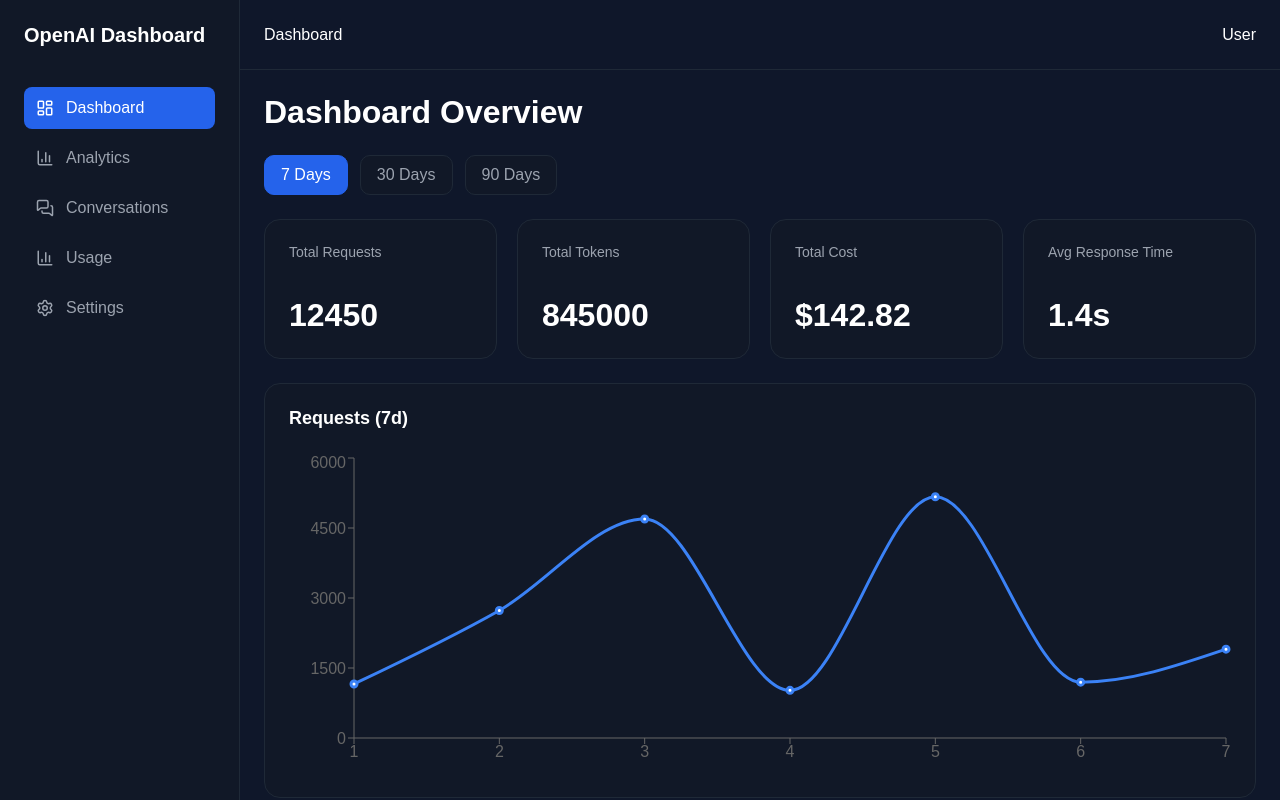
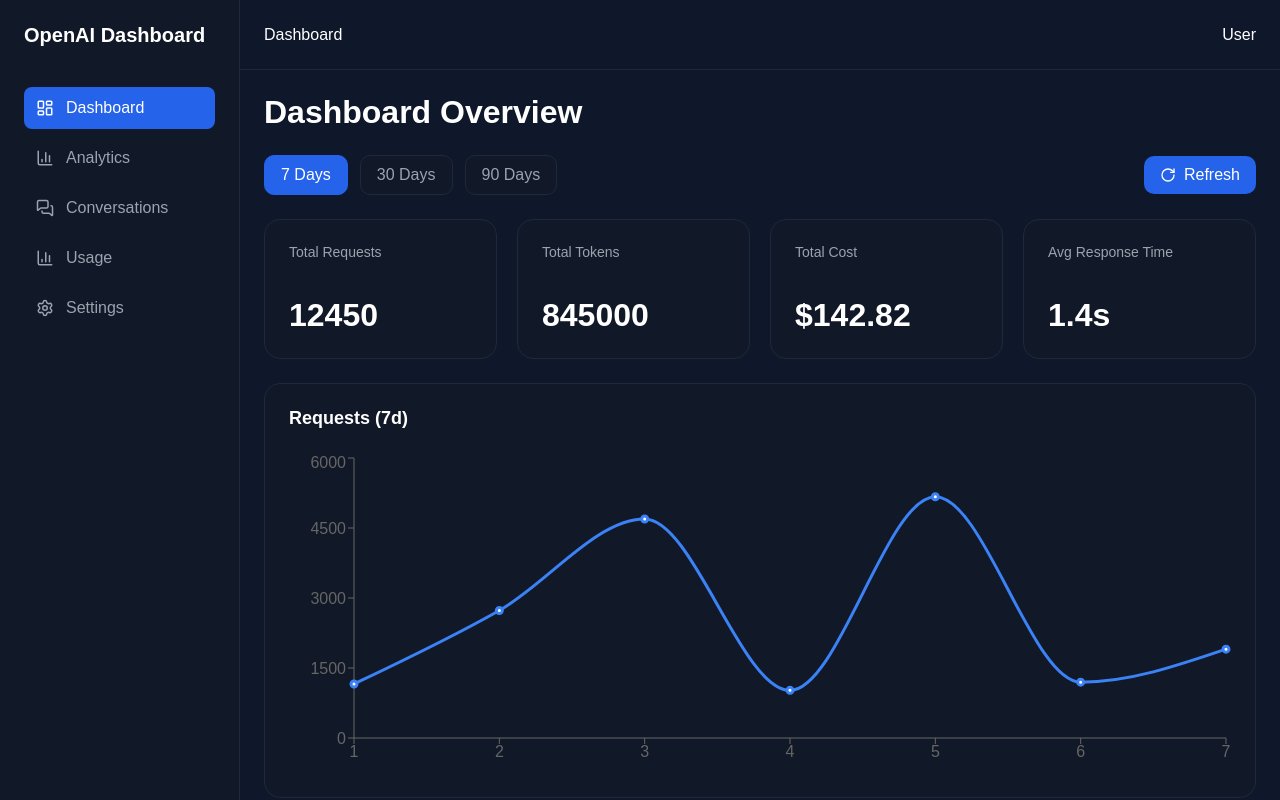
Before and after one commit to veljko-naumovic/openai-dashboard, a Next.js app: page /dashboard in a window 1280 px wide. Shown: the top 800 px of the page. Built offline with nearby package versions, Linux system fonts and the light colour scheme.

Commit message:
Add refresh button

```diff
--- a/src/features/dashboard/components/DashboardFilters/DashboardFilters.module.scss
+++ b/src/features/dashboard/components/DashboardFilters/DashboardFilters.module.scss
@@ -1,8 +1,16 @@
+.wrapper {
+    display: flex;
+    align-items: center;
+    justify-content: space-between;
+    gap: 16px;
+    margin-top: 24px;
+    flex-wrap: wrap;
+}
+
 .filters {
     display: flex;
     align-items: center;
     gap: 12px;
-    margin-top: 24px;
 }
 
 .button {
@@ -16,6 +24,7 @@
 
     &:hover {
         border-color: #2563eb;
+
         color: white;
     }
 }
--- a/src/features/dashboard/components/DashboardFilters/DashboardFilters.tsx
+++ b/src/features/dashboard/components/DashboardFilters/DashboardFilters.tsx
@@ -4,6 +4,8 @@
 	DashboardRange,
 	useDashboardContext,
 } from "../../context/DashboardContext";
+
+import RefreshButton from "../RefreshButton/RefreshButton";
 
 import styles from "./DashboardFilters.module.scss";
 
@@ -29,6 +31,7 @@
 	const { range, setRange } = useDashboardContext();
 
 	return (
+		<div className={styles.wrapper}>
 			<div className={styles.filters}>
 				{FILTERS.map((filter) => (
 					<button
@@ -42,5 +45,8 @@
 					</button>
 				))}
 			</div>
+
+			<RefreshButton />
+		</div>
 	);
 }
--- a/src/features/dashboard/components/DashboardStats/DashboardStats.tsx
+++ b/src/features/dashboard/components/DashboardStats/DashboardStats.tsx
@@ -17,8 +17,9 @@
 		queryKey: ["dashboard-stats", range],
 
 		queryFn: () => getDashboardStats(),
+
+		refetchInterval: 10000,
 	});
-
 	return (
 		<div className={styles.grid}>
 			<StatsCard
--- /dev/null
+++ b/src/features/dashboard/components/RefreshButton/RefreshButton.module.scss
@@ -0,0 +1,16 @@
+.button {
+    display: flex;
+    align-items: center;
+    gap: 8px;
+    background-color: #2563eb;
+    border: none;
+    color: white;
+    padding: 10px 16px;
+    border-radius: 10px;
+    cursor: pointer;
+    transition: 0.2s ease;
+
+    &:hover {
+        opacity: 0.9;
+    }
+}
--- /dev/null
+++ b/src/features/dashboard/components/RefreshButton/RefreshButton.tsx
@@ -0,0 +1,24 @@
+"use client";
+
+import { RotateCw } from "lucide-react";
+
+import { useQueryClient } from "@tanstack/react-query";
+
+import styles from "./RefreshButton.module.scss";
+
+export default function RefreshButton() {
+	const queryClient = useQueryClient();
+
+	async function handleRefresh() {
+		await queryClient.invalidateQueries({
+			queryKey: ["dashboard-stats"],
+		});
+	}
+
+	return (
+		<button className={styles.button} onClick={handleRefresh}>
+			<RotateCw size={16} />
+			Refresh
+		</button>
+	);
+}
```
Lines whose indentation alone changed are shown as unchanged.
